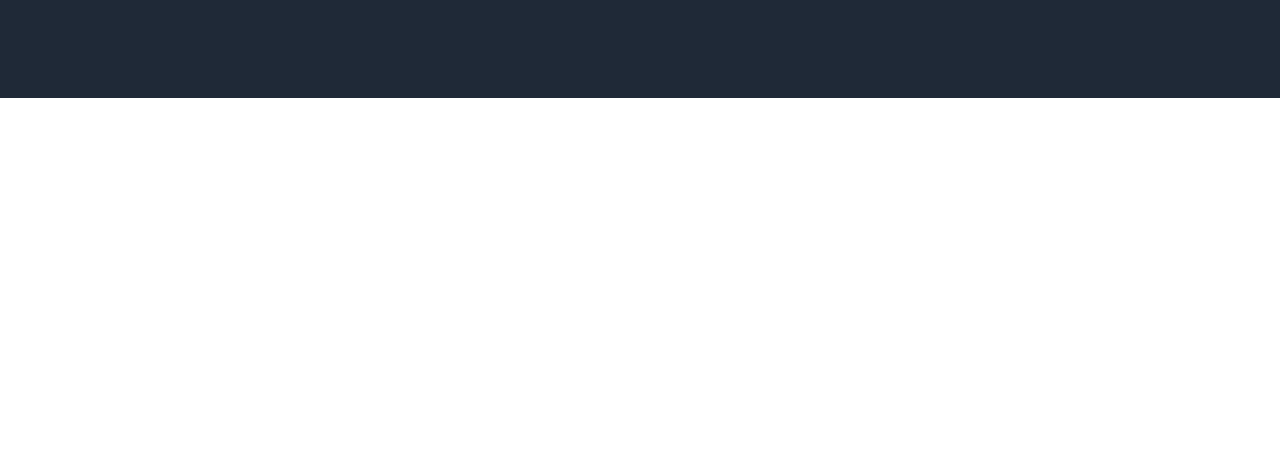
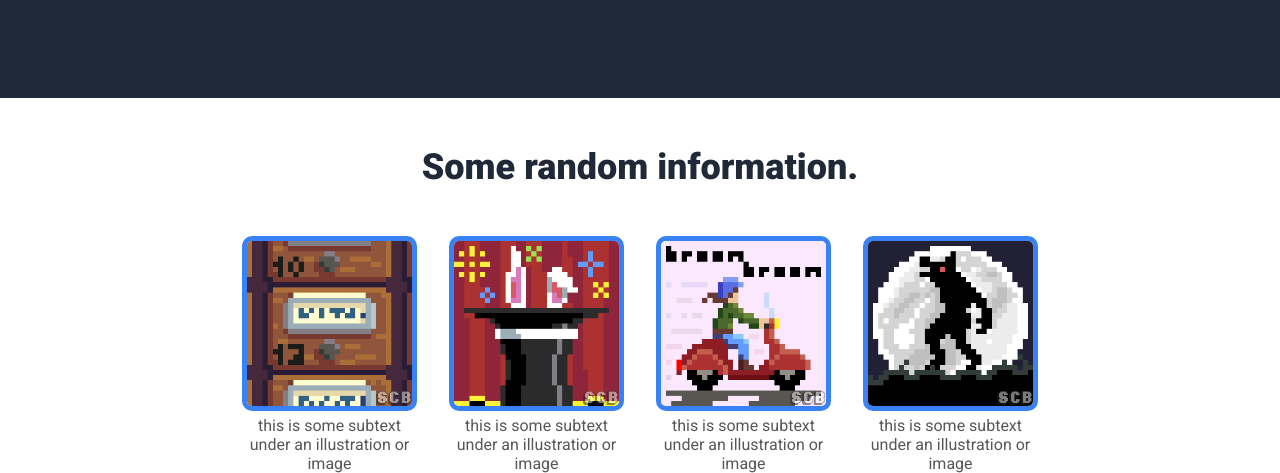
Before and after one commit to gbroer/odin-landing-page, a plain HTML site: page index.html in a window 1280 px wide. Shown: the part 492-965 px from the top of the page. Before the commit the page ends 800 px from the top, so only its background shows below. Drawn offline with Linux system fonts and the light colour scheme.

Commit message:
Add and style information section

```diff
--- a/index.html
+++ b/index.html
@@ -29,5 +29,28 @@
         </div>
     </main>
 
+    <div class="information">
+        <div class="info-wrapper">
+            <p class="info-title">Some random information.</p>
+            <div class="info-image-wrapper">
+                <div class="img-wrapper">
+                    <img src="images/img-2.png" alt="pixel art of an apothecary cabinet">
+                    <p>this is some subtext under an illustration or image</p>
+                </div>
+                <div class="img-wrapper">
+                    <img src="images/img-3.png" alt="pixel art of a rabbit in a magicians hat">
+                    <p>this is some subtext under an illustration or image</p>
+                </div>
+                <div class="img-wrapper">
+                    <img src="images/img-4.png" alt="pixel art of a person on a scooter">
+                    <p>this is some subtext under an illustration or image</p>
+                </div>
+                <div class="img-wrapper">
+                    <img src="images/img-5.png" alt="pixel art of a howling werewolf in front of a full moon">
+                    <p>this is some subtext under an illustration or image</p>
+                </div>
+            </div>
+        </div>
+    </div>
 </body>
 </html>
--- a/style.css
+++ b/style.css
@@ -100,3 +100,44 @@ main {
 .hero-image {
     object-fit: cover;
 }
+
+.information {
+    width: 100%;
+    display: flex;
+    justify-content: center;
+}
+
+.info-wrapper {
+    width: 1100px;
+    display: flex;
+    flex-direction: column;
+    align-items: center;
+}
+
+.info-image-wrapper {
+    display: flex;
+    gap: 2em;
+}
+
+.info-title {
+    font-size: 36px;
+    color: #1F2937;
+    font-weight: 900;
+    padding: 48px 0;
+}
+
+.img-wrapper {
+    display: flex;
+    flex-direction: column;
+    flex-wrap: wrap;
+    max-width: 175px;
+    text-align: center;
+    gap: .3em;
+    color: #575757;
+}
+
+.img-wrapper > img {
+    max-width: 175px;
+    border:5px solid #3882F6;
+    border-radius: 10px;
+}
```
